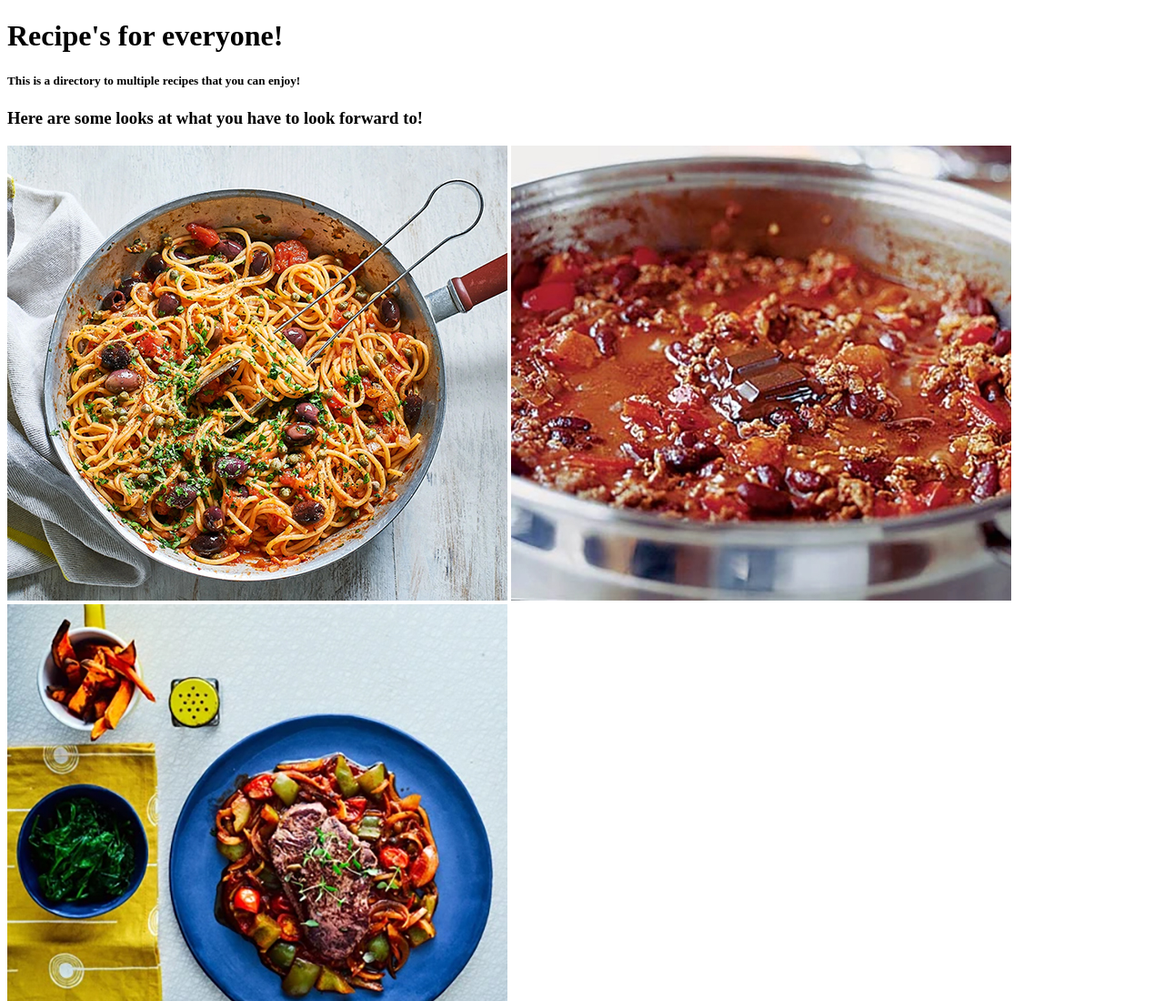
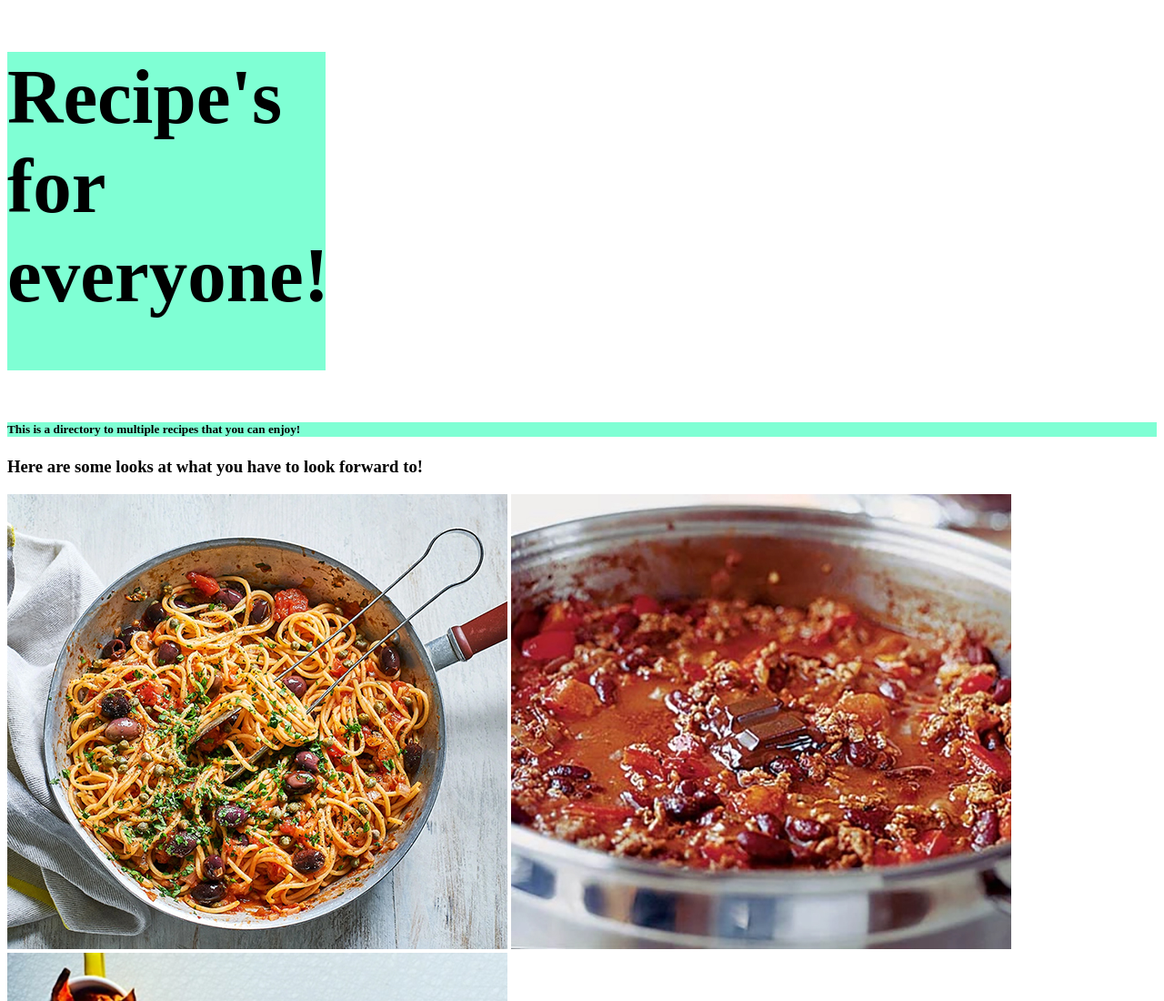
Before and after one commit to JordanRogers99/odin-recipes, a plain HTML site: page index.html in a window 1280 px wide. Shown: the top 1100 px of the page at 91% size. Drawn offline with Linux system fonts and the light colour scheme.

Commit message:
Working out order for styling website

```diff
--- a/index.html
+++ b/index.html
@@ -3,10 +3,11 @@
 <meta Charset ="UTF=8">
 <title>Recipe's for everyone!</title>
 <head>
+    <link rel="stylesheet" href="style.css">
 </head>
 <body>
-    <h1>Recipe's for everyone!</h1>
-    <h5>This is a directory to multiple recipes that you can enjoy!</h5>
+    <h1 class="title">Recipe's for everyone!</h1>
+    <h5 class="p1">This is a directory to multiple recipes that you can enjoy!</h5>
     <h3>Here are some looks at what you have to look forward to!</h3>
     <img src=" ./images/pasta.jpg" alt="Image of the pasta recipe">
     <img src=" ./images/chili.jpg" alt="Image of the chili recipe">
--- /dev/null
+++ b/style.css
@@ -0,0 +1,14 @@
+.title {
+    background-color: aquamarine;
+    width: 350px;
+    height: 350px;
+    font-size: 85px;
+    border: 100px;
+    border-color: black;
+}
+
+.p1 {
+    background-color: aquamarine;
+    font-weight: 900;
+
+}
```
